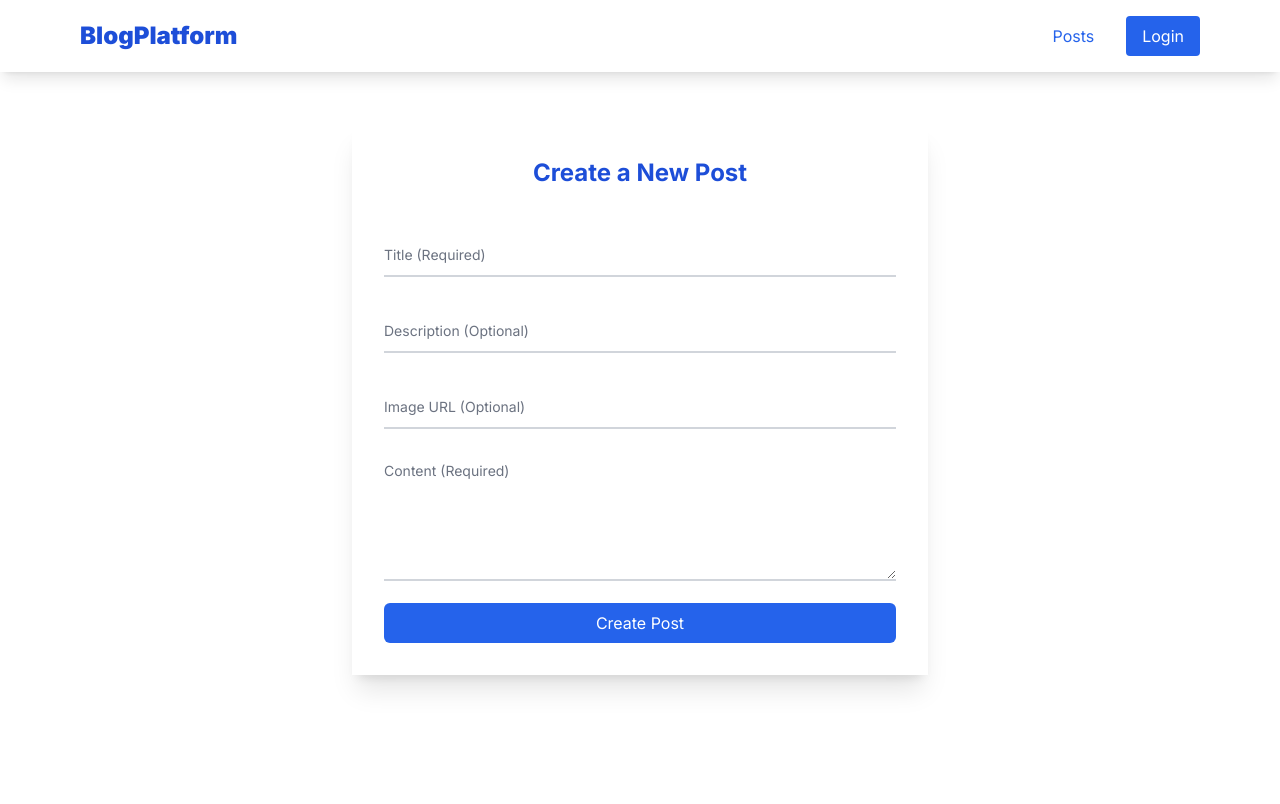
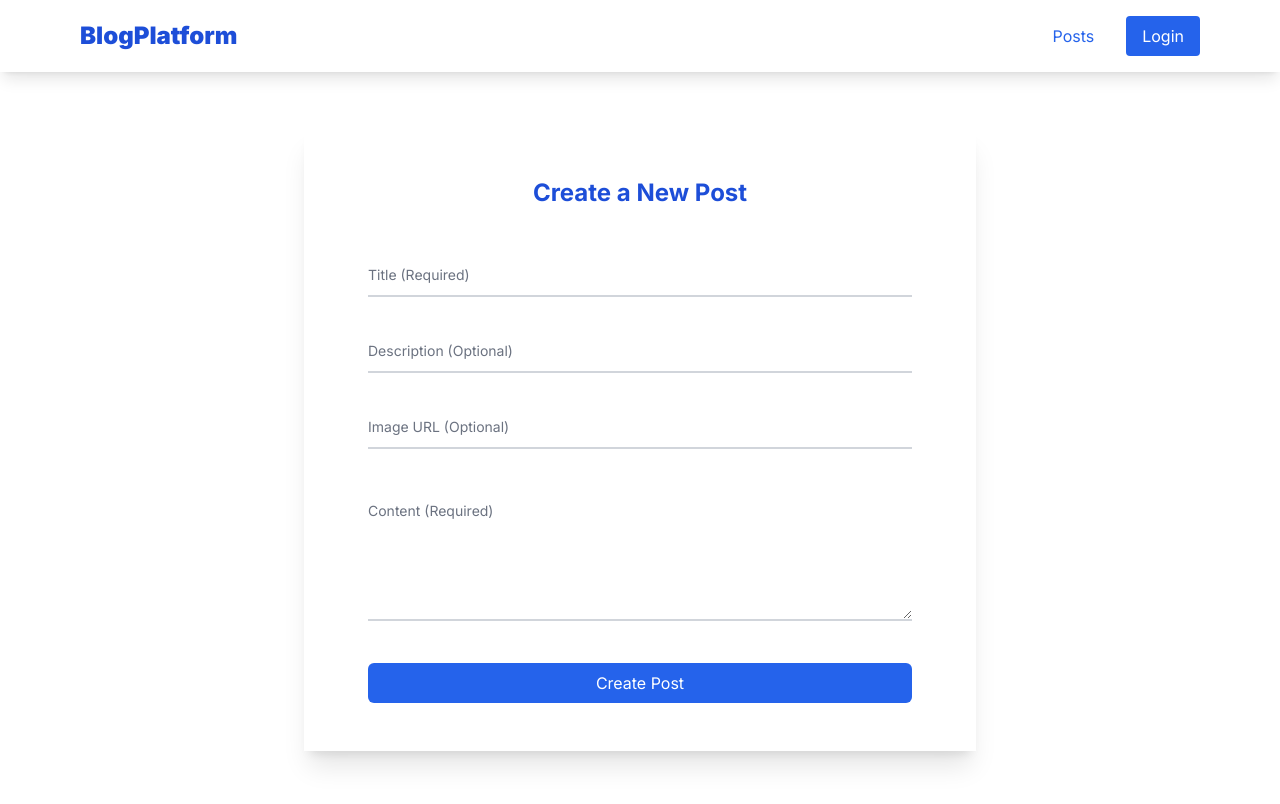
Before and after one commit to abajric2/Blog-Platform, a Next.js app: page /posts/new in a window 1280 px wide. Shown: the top 804 px of the page. Built offline with nearby package versions, Linux system fonts and the light colour scheme; no server answers.

Commit message:
Minor design changes

```diff
--- a/src/app/posts/new/page.tsx
+++ b/src/app/posts/new/page.tsx
@@ -29,8 +29,8 @@ const CreatePost = () => {
   };
 
   return (
-    <div className="flex justify-center items-center h-screen bg-white">
-      <div className="bg-white p-8 shadow-xl w-full max-w-xl">
+    <div className="flex justify-center items-center h-screen bg-white mt-10">
+      <div className="bg-white py-12 px-16 shadow-xl w-full max-w-2xl">
         <h2 className="text-2xl font-bold mb-12 text-center text-blue-700">
           Create a New Post
         </h2>
@@ -48,10 +48,8 @@ const CreatePost = () => {
             placeholder=" "
           />
           <label
-            className={`absolute left-0 top-2 text-gray-500 text-sm transition-all pointer-events-none ${
-              formData.title
-                ? "text-blue-500 -top-3.5"
-                : "peer-focus:text-blue-500"
+            className={`absolute left-0 top-2 text-gray-500 text-sm transition-all pointer-events-none peer-focus:text-blue-500 ${
+              formData.title && "-top-5"
             }`}
           >
             Title (Required)
@@ -70,10 +68,8 @@ const CreatePost = () => {
             placeholder=" "
           />
           <label
-            className={`absolute left-0 top-2 text-gray-500 text-sm transition-all pointer-events-none ${
-              formData.description
-                ? "text-blue-500 -top-3.5"
-                : "peer-focus:text-blue-500"
+            className={`absolute left-0 top-2 text-gray-500 text-sm transition-all pointer-events-none peer-focus:text-blue-500 ${
+              formData.description && "-top-5"
             }`}
           >
             Description (Optional)
@@ -86,16 +82,14 @@ const CreatePost = () => {
             name="image"
             value={formData.image}
             onChange={handleChange}
-            className={`peer h-10 w-full border-b-2 border-gray-300 text-gray-900 focus:outline-none focus:border-blue-500 bg-transparent ${
+            className={`peer h-10 w-full border-b-2 mb-5 border-gray-300 text-gray-900 focus:outline-none focus:border-blue-500 bg-transparent ${
               formData.image ? "py-6" : ""
             }`}
             placeholder=" "
           />
           <label
-            className={`absolute left-0 top-2 text-gray-500 text-sm transition-all pointer-events-none ${
-              formData.image
-                ? "text-blue-500 -top-3.5"
-                : "peer-focus:text-blue-500"
+            className={`absolute left-0 top-2 text-gray-500 text-sm transition-all pointer-events-none peer-focus:text-blue-500 ${
+              formData.image && "-top-5"
             }`}
           >
             Image URL (Optional)
@@ -107,16 +101,14 @@ const CreatePost = () => {
             value={formData.content}
             onChange={handleChange}
             required
-            className={`peer h-32 w-full border-b-2 border-gray-300 text-gray-900 focus:outline-none focus:border-blue-500 bg-transparent ${
+            className={`peer h-32 w-full border-b-2 mb-5 border-gray-300 text-gray-900 focus:outline-none focus:border-blue-500 bg-transparent ${
               formData.content ? "py-6" : ""
             }`}
             placeholder=" "
           />
           <label
-            className={`absolute left-0 top-2 text-gray-500 text-sm transition-all pointer-events-none ${
-              formData.content
-                ? "text-blue-500 -top-3.5"
-                : "peer-focus:text-blue-500"
+            className={`absolute left-0 top-2 text-gray-500 text-sm transition-all pointer-events-none peer-focus:text-blue-500 ${
+              formData.content && "-top-5"
             }`}
           >
             Content (Required)
```
